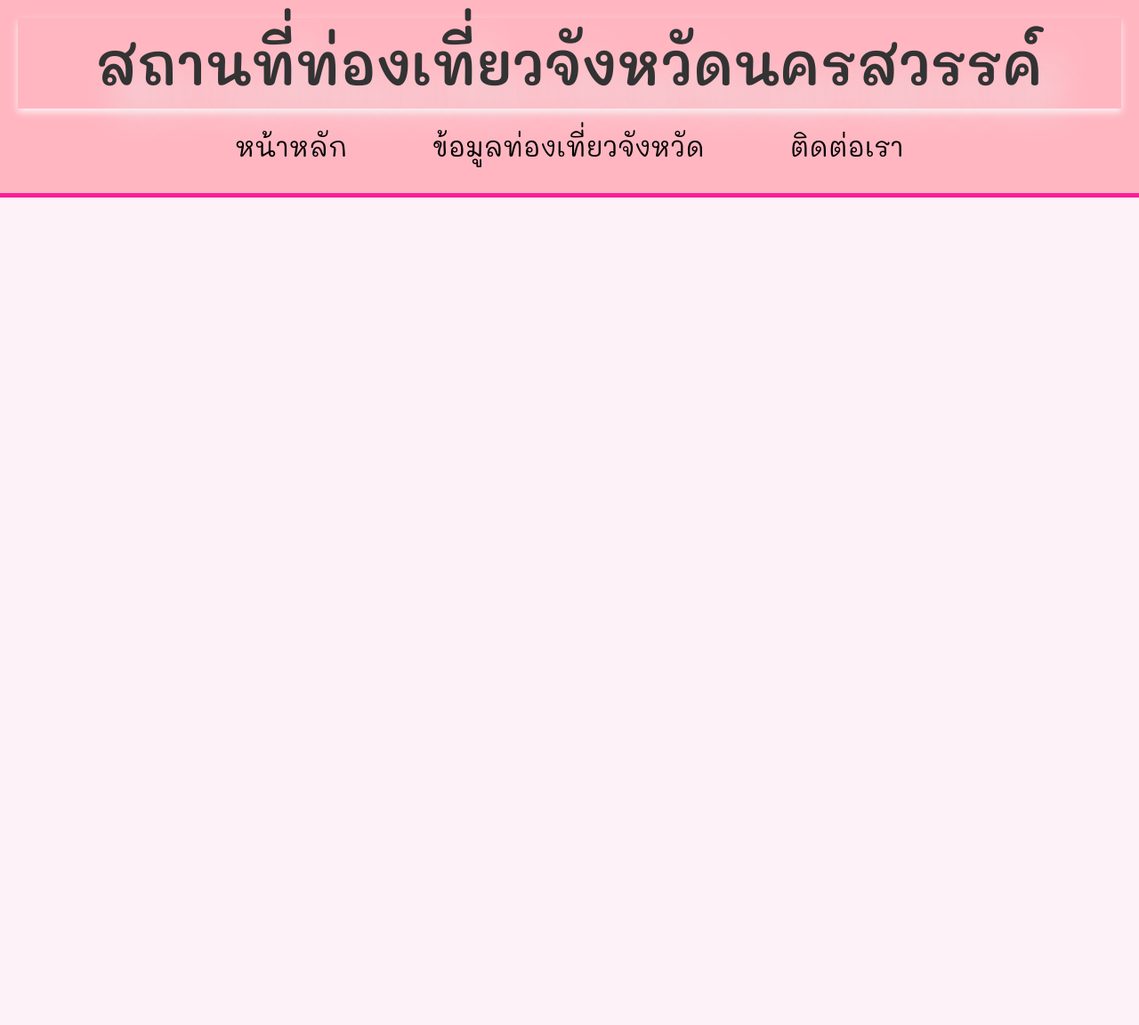
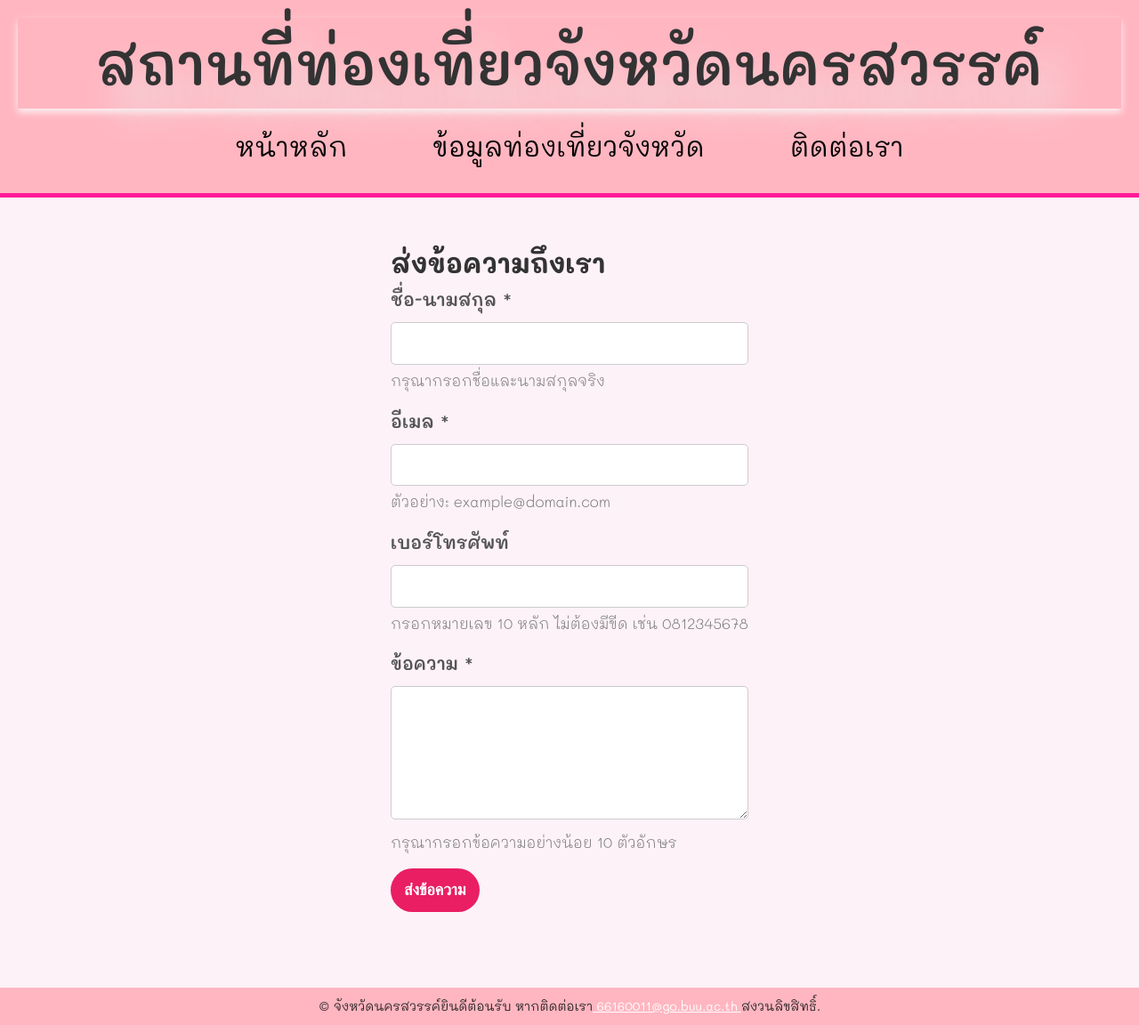
Before and after one commit to 66160011/Homework-1, a plain HTML site: page contact.html in a window 1280 px wide. Shown: the whole page at 89% size. Before the commit the page ends 800 px from the top, so only its background shows below. Drawn offline with Linux system fonts and the light colour scheme.

Commit message:
Update contact.html

```diff
--- a/contact.html
+++ b/contact.html
@@ -1,16 +1,12 @@
 <!DOCTYPE html>
 <html lang="en">
-
 <head>
     <meta charset="UTF-8">
     <meta name="viewport" content="width=device-width, initial-scale=1.0">
     <title>hw1 travel</title>
     <link rel="stylesheet" href="CSS/style.css">
-    <link
-        href="https://fonts.googleapis.com/css2?family=Mali:ital,wght@0,200;0,300;0,400;0,500;0,600;0,700;1,200;1,300;1,400;1,500;1,600;1,700&display=swap"
-        rel="stylesheet">
+    <link href="https://fonts.googleapis.com/css2?family=Mali:ital,wght@0,200;0,300;0,400;0,500;0,600;0,700;1,200;1,300;1,400;1,500;1,600;1,700&display=swap" rel="stylesheet">
 </head>
-
 <body>
     <header>
         <div class="header-con">
@@ -31,7 +27,68 @@
         </div>
     </div>
 </header>
-
-</body>
-
-</html>
+<main role="main">
+    <section>
+    <h2>ส่งข้อความถึงเรา</h2>
+    <form action="/submit" method="POST" role="form" aria-label="แบบฟอร์มติดต่อ">
+       <div class="form-group">
+        <label for="fullname">ชื่อ-นามสกุล *</label>
+        <input
+        type="text"
+        id="fullname"
+        name="fullname"
+        required
+        aria-required="true"
+        minlength="2"
+        maxlength="100"
+        aria-describedby="fullname-help">
+        <small id="fullname-help">กรุณากรอกชื่อและนามสกุลจริง</small>
+       </div>
+       <div class="form-group">
+        <label for="email">อีเมล *</label>
+        <input
+        type="email"
+        id="email"
+        name="email"
+        required
+        aria-required="true"
+        pattern="[a-z0-9._%+-]+@[a-z0-9.-]+\.[a-z]{2,}$"
+        aria-describedby="email-help">
+        <small id="email-help">ตัวอย่าง: example@domain.com</small>
+       </div>
+       <div class="form-group">
+        <label for="tel">เบอร์โทรศัพท์</label>
+        <input
+        type="tel"
+        id="tel"
+        name="tel"
+        pattern="[0-9]{10}"
+        aria-describedby="tel-help">
+        <small id="tel-help">กรอกหมายเลข 10 หลัก ไม่ต้องมีขีด เช่น 0812345678</small>
+       </div>
+       <div class="form-group">
+        <label for="message">ข้อความ *</label>
+        <textarea
+        id="message"
+        name="message"
+        required
+        aria-required="true"
+        minlength="10"
+        rows="5"
+        aria-describedby="message-help"></textarea>
+        <small id="message-help">กรุณากรอกข้อความอย่างน้อย 10 ตัวอักษร</small>
+       </div>
+       <div class="form-group">
+        <button
+        type="submit"
+        aria-label="ส่งข้อความ">
+        ส่งข้อความ</button>
+       </div>
+        </form>
+    </section>
+    </main>
+    <footer role="contentinfo">
+    <p>&copy; จังหวัดนครสวรรค์ยินดีต้อนรับ หากติดต่อเรา<a href="66160011@go.buu.ac.th"> 66160011@go.buu.ac.th </a> สงวนลิขสิทธิ์.</p>
+    </footer>
+   </body>
+   </html>
```
